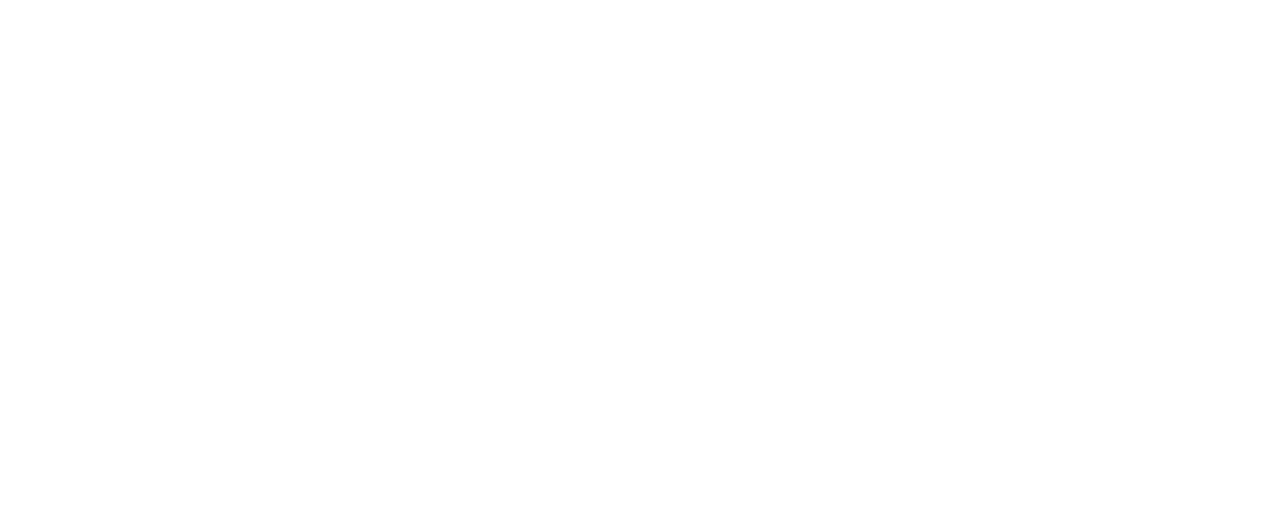
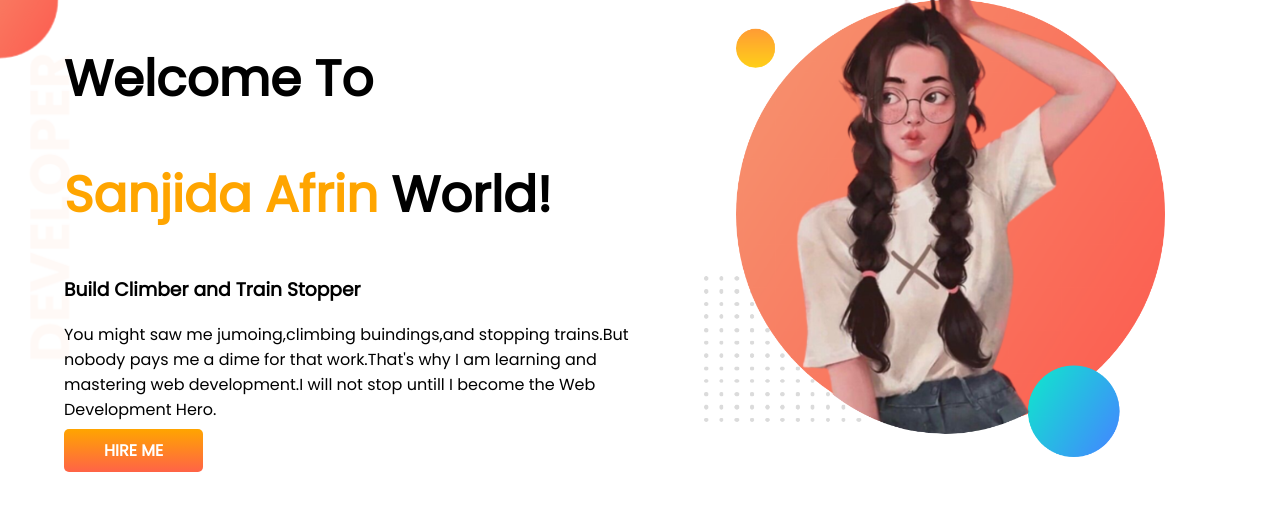
Before and after one commit to Sanjida-afrin/Developer-portfolio, a plain HTML site: page index.html in a window 1280 px wide. Drawn offline with Linux system fonts and the light colour scheme.

Commit message:
Top banner added

```diff
--- a/index.html
+++ b/index.html
@@ -1,13 +1,33 @@
 <!DOCTYPE html>
 <html lang="en">
+
 <head>
     <meta charset="UTF-8">
     <meta http-equiv="X-UA-Compatible" content="IE=edge">
     <meta name="viewport" content="width=device-width, initial-scale=1.0">
     <title>Sanjida portfolio</title>
+    <link rel="preconnect" href="https://fonts.googleapis.com">
+    <link rel="preconnect" href="https://fonts.gstatic.com" crossorigin>
+    <link href="https://fonts.googleapis.com/css2?family=Poppins&display=swap" rel="stylesheet">
     <link rel="stylesheet" href="style.css">
 </head>
+
 <body>
+    <section class="t2">
+        <div class="t">
+            <h1>Welcome To</h1>
+            <h1><span class="t1">Sanjida Afrin </span>World!</h1>
+            <h3>Build Climber and Train Stopper</h3>
+            <p>You might saw me jumoing,climbing buindings,and stopping trains.But nobody pays me a dime for that
+                work.That's
+                why I am learning and mastering web development.I will not stop untill I become the Web Development
+                Hero.</p>
+                <a class="link-button" target="_blank""https://www.linkedin.com/company/programminghero/">HIRE ME</a>
+        </div>
+        <div class="t">
+            <img src="images/ok.png" alt="">
+        </div>
+    </section>
+</body>
 
-</body>
 </html>
--- a/style.css
+++ b/style.css
@@ -0,0 +1,32 @@
+body{
+    font-family: 'Poppins', sans-serif;
+    margin: 0%;
+}
+h1{
+    font-size: 50px;
+}
+.t1{
+    color: orange;
+}
+section{
+    display: flex;
+}
+.t{
+ width: 50%;
+ padding-left: 5%;
+}
+.t img{
+    width: 80%;
+}
+.link-button{
+    text-decoration: none;
+    background-image: linear-gradient(orange,tomato);
+    padding: 10px 40px;
+    border-radius: 5px;
+    color: white;
+    font-weight: 700;
+}
+.t2{
+    background-image: url(images/top-banner.png);
+    background-repeat: no-repeat;
+}
```
Also changed, not shown: images/dream-bg.png (added), images/exp-bg.png (added), images/jhankar.png (added), images/jhankar2.png (added), images/my-bg.png (added), images/my-bg2.png (added), images/ok.png (added), images/top-banner.png (added), showOff/raisa.jpg (added), showOff/sanjida.jpg (added), 7 other files.
